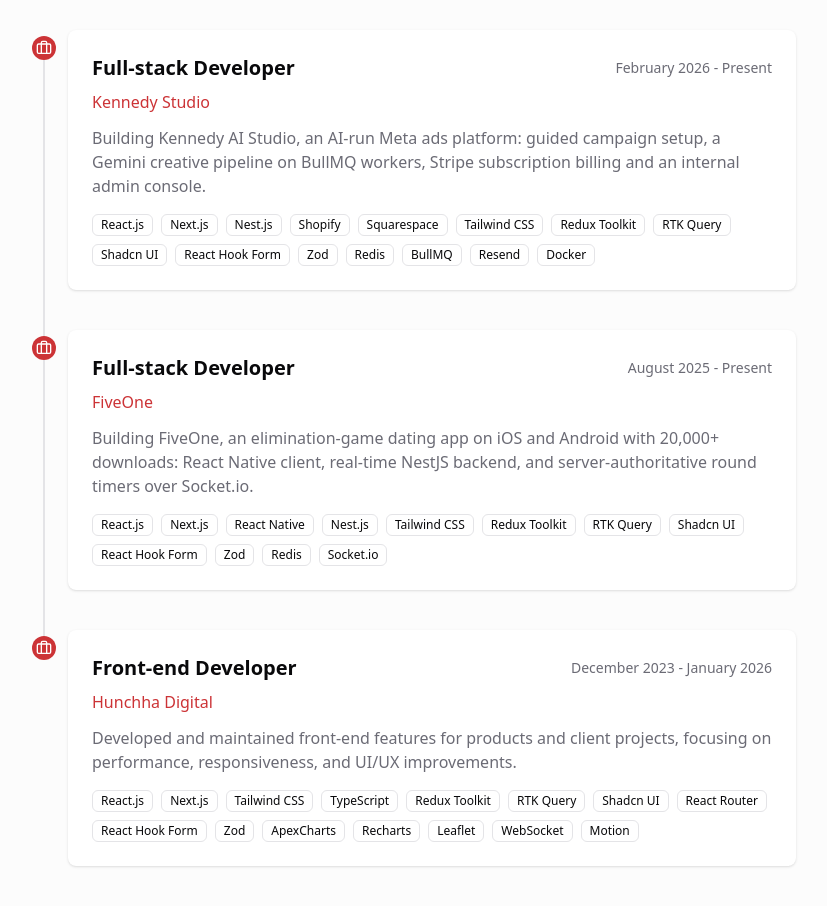
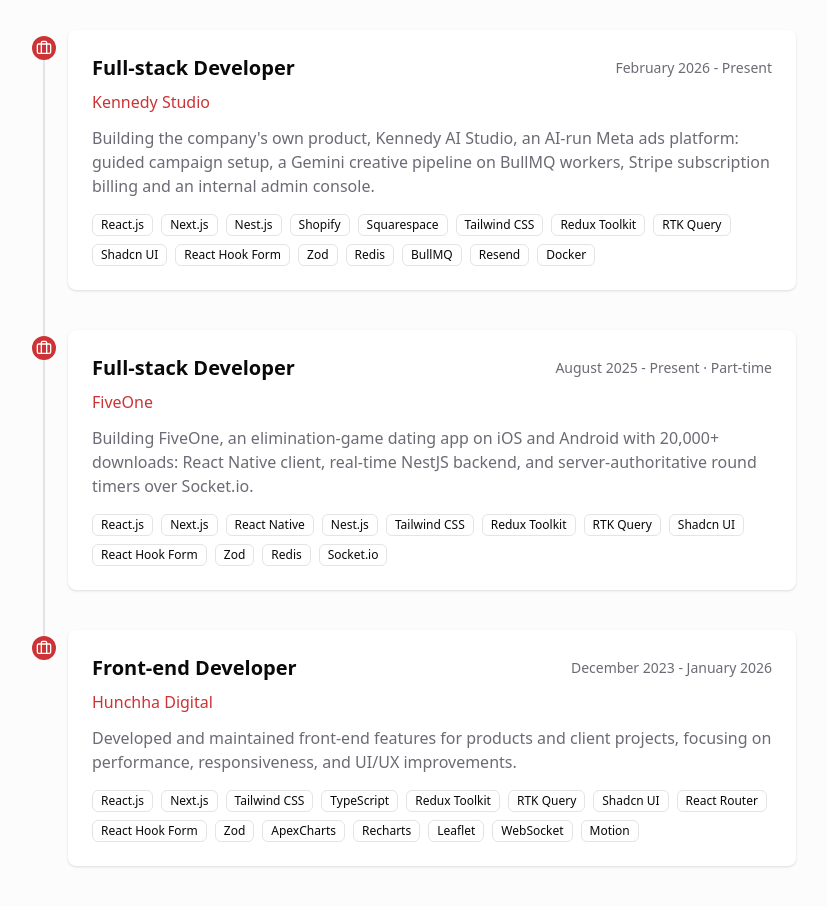
Before and after one commit to rajinsakha/Portfolio-v2, a Next.js app: page / in a window 1280 px wide. Shown: the part 3440-4346 px from the top of the page, without its empty margins (228-1055 px from the left). Built offline with nearby package versions, Linux system fonts and the light colour scheme.

Commit message:
content(experience): mark FiveOne part-time, Kennedy as the company's product
Explains the overlapping 'Present' roles and attributes Kennedy AI Studio
to the employer rather than implying it was a separate engagement.

```diff
--- a/constants/experience-data.ts
+++ b/constants/experience-data.ts
@@ -3,7 +3,7 @@ export const experiences = [
     title: "Full-stack Developer",
     company: "Kennedy Studio",
     period: "February 2026 - Present",
-    description: "Building Kennedy AI Studio, an AI-run Meta ads platform: guided campaign setup, a Gemini creative pipeline on BullMQ workers, Stripe subscription billing and an internal admin console.",
+    description: "Building the company's own product, Kennedy AI Studio, an AI-run Meta ads platform: guided campaign setup, a Gemini creative pipeline on BullMQ workers, Stripe subscription billing and an internal admin console.",
     technologies: [
       "React.js",
       "Next.js",
@@ -26,7 +26,7 @@ export const experiences = [
   {
     title: "Full-stack Developer",
     company: "FiveOne",
-    period: "August 2025 - Present",
+    period: "August 2025 - Present · Part-time",
     description: "Building FiveOne, an elimination-game dating app on iOS and Android with 20,000+ downloads: React Native client, real-time NestJS backend, and server-authoritative round timers over Socket.io.",
     technologies: [
       "React.js",
```
